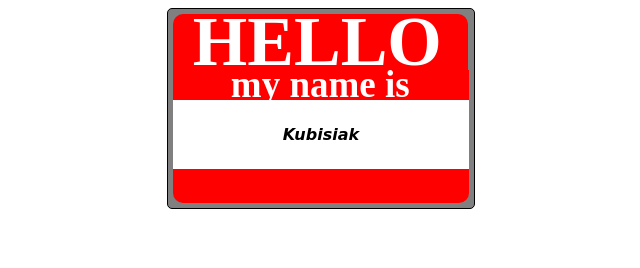
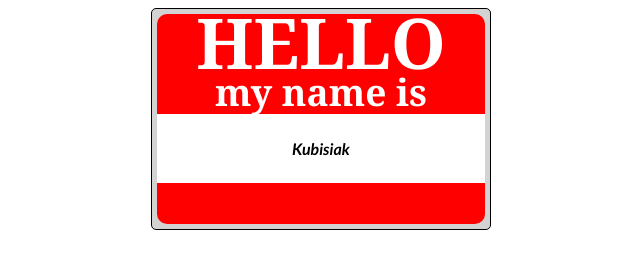
Before and after one commit to mckubisiak/lab-02a-name-tag, a plain HTML site: page index.html in a window 1280 px wide. Shown: the whole page, without its empty margins (319-959 px from the left). Drawn offline with Linux system fonts and the light colour scheme.

Commit message:
updated font and spacing

```diff
--- a/style.css
+++ b/style.css
@@ -3,18 +3,20 @@
     padding: 5px;
     font-weight: bolder;
     border-radius: 5px;
-    background: grey;
+    background: lightgrey;
     }
 body {
     display: flex;
+    font-family: Cambria, Cochin, Georgia, Times, 'Times New Roman', serif;
     justify-content: center;
     align-items: center;
     flex-direction: column;
+    text-align: center;
     }
 .hi {
     font-size: 70px;
     background-color: red;
-    width: 255px;
+
     border-top-left-radius: 10px ;
     border-top-right-radius: 10px ;
     color: white;
@@ -28,13 +30,12 @@ body {
     padding: 0px 58px;
     background-color: red;
     margin: 0px 0px;
-    line-height: 80%;
+    line-height: 120%;
     }
 .sig {
-    font-family: cursive;
+    font-family:'Trebuchet MS', 'Lucida Sans Unicode', 'Lucida Grande', 'Lucida Sans', Arial, sans-serif;
     font-style: italic;
-    line-height: 120%;
-    padding: 25px 110px;
+    padding: 25px 0px;
     background-color: white;
     margin: 0px 0px;
         }
```
